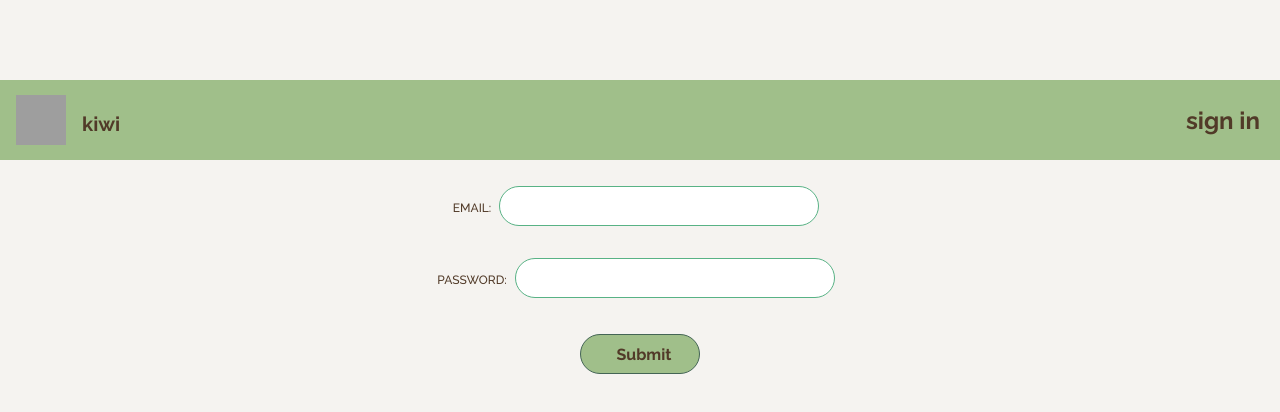
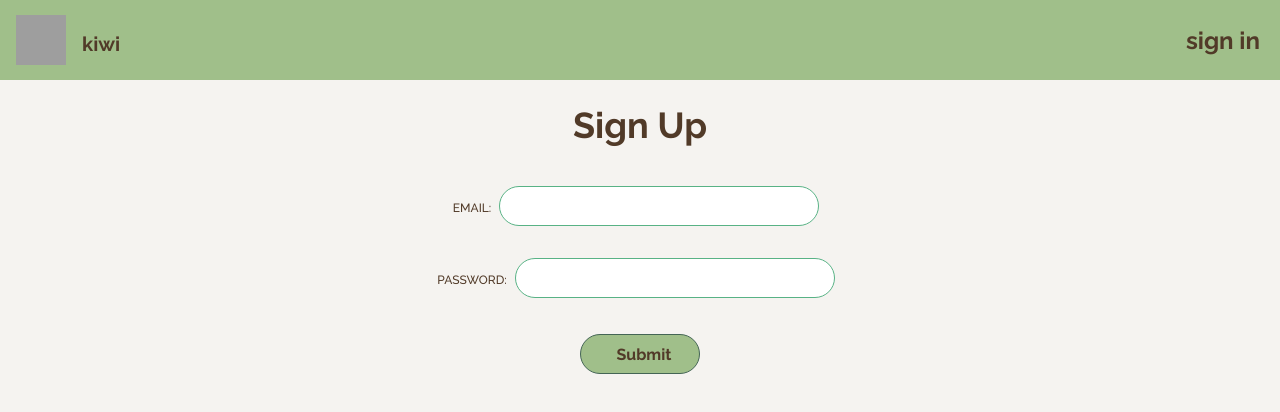
Before and after one commit to jadekeegan/kiwi, a React (Create React App) app: page /sign-up in a window 1280 px wide. Shown: the top 412 px of the page. Built offline with nearby package versions, Linux system fonts and the light colour scheme; grey boxes are pictures that could not be loaded.

Commit message:
fixed sign up css

```diff
--- a/src/components/home-navbar.component.css
+++ b/src/components/home-navbar.component.css
@@ -2,6 +2,7 @@
   display: block;
   width: 100%;
   position: fixed;
+  margin-top: 0;
 }
 
 ul {
--- a/src/components/private-navbar.component.js
+++ b/src/components/private-navbar.component.js
@@ -30,8 +30,6 @@ const PrivateNav = () => {
           </li>
         </div>
 
-
-
       </ul>
     </div>
   );
--- /dev/null
+++ b/src/components/signup.component.css
@@ -0,0 +1,6 @@
+.sign-up {
+  position: absolute;
+  margin: auto;
+  width: 50%;
+  left: 25%;
+}
--- a/src/components/signup.component.js
+++ b/src/components/signup.component.js
@@ -1,4 +1,6 @@
 import React, { Component } from 'react';
+
+import "./signup.component.css"
 
 export default class SignUp extends Component {
 
@@ -46,7 +48,7 @@ export default class SignUp extends Component {
 
   render() {
     return (
-      <div class="sign-up">
+      <div className="sign-up">
         <h1>Sign Up</h1>
         <form onSubmit={this.handleSubmit}>
 
```
